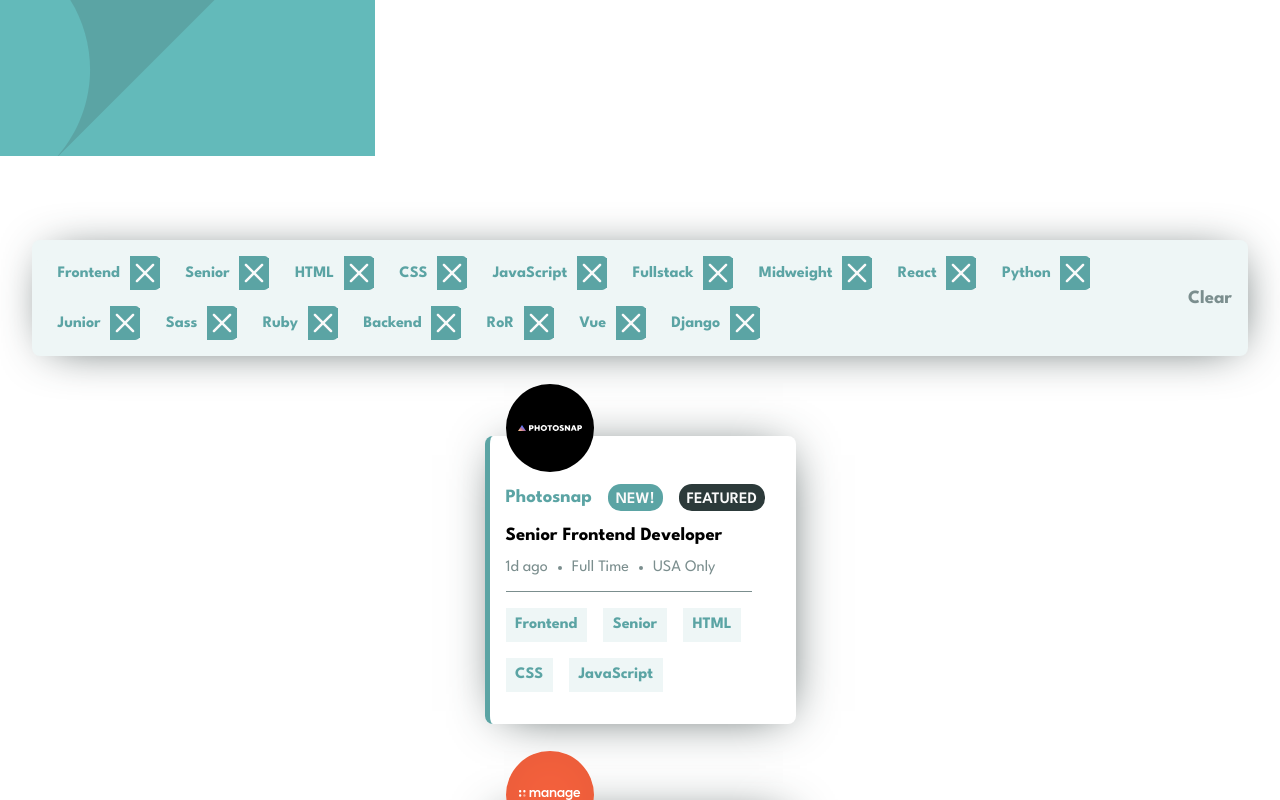
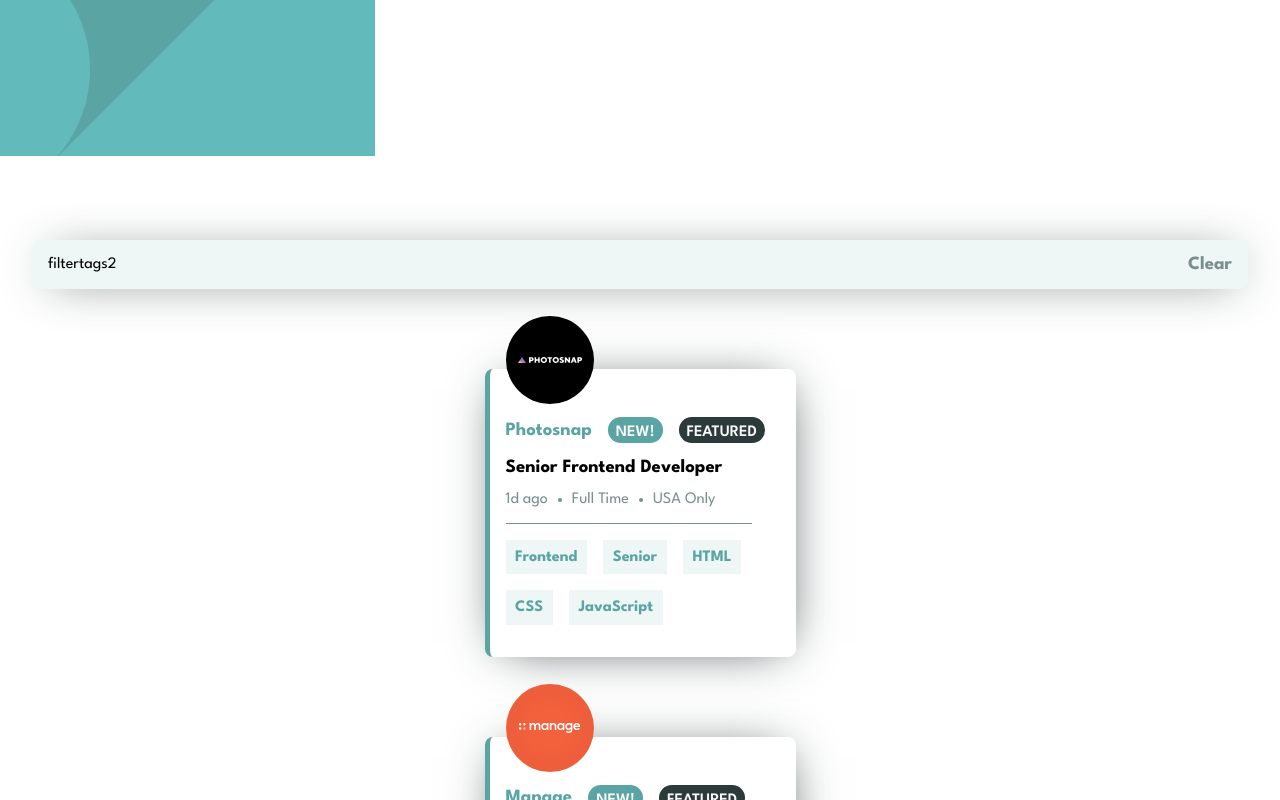
Before and after one commit to lyntee/job-listings, a React (Vite) app: page / in a window 1280 px wide. Shown: the top 800 px of the page. Built offline with nearby package versions, Linux system fonts and the light colour scheme.

Commit message:
new filter component

```diff
--- /dev/null
+++ b/src/components/FilterTags2.jsx
@@ -0,0 +1,5 @@
+const FilterTags2 = () => {
+  return <div>filtertags2</div>;
+};
+
+export default FilterTags2;
--- a/src/components/Filterbar.jsx
+++ b/src/components/Filterbar.jsx
@@ -1,12 +1,14 @@
-import FilterTags from "./FilterTags";
+// import FilterTags from "./FilterTags";
+import FilterTags2 from "./FilterTags2";
 
 const Filterbar = ({ selectedFilters, setSelectedFilters, allFilterTags }) => {
   return (
     <main className="filter-bar-container">
-      <FilterTags
+      {/* <FilterTags
         selectedFilters={selectedFilters}
         setSelectedFilters={setSelectedFilters}
-      />
+      /> */}
+      <FilterTags2 />
       <h3 className="clear" onClick={() => setSelectedFilters(allFilterTags)}>
         Clear
       </h3>
```
